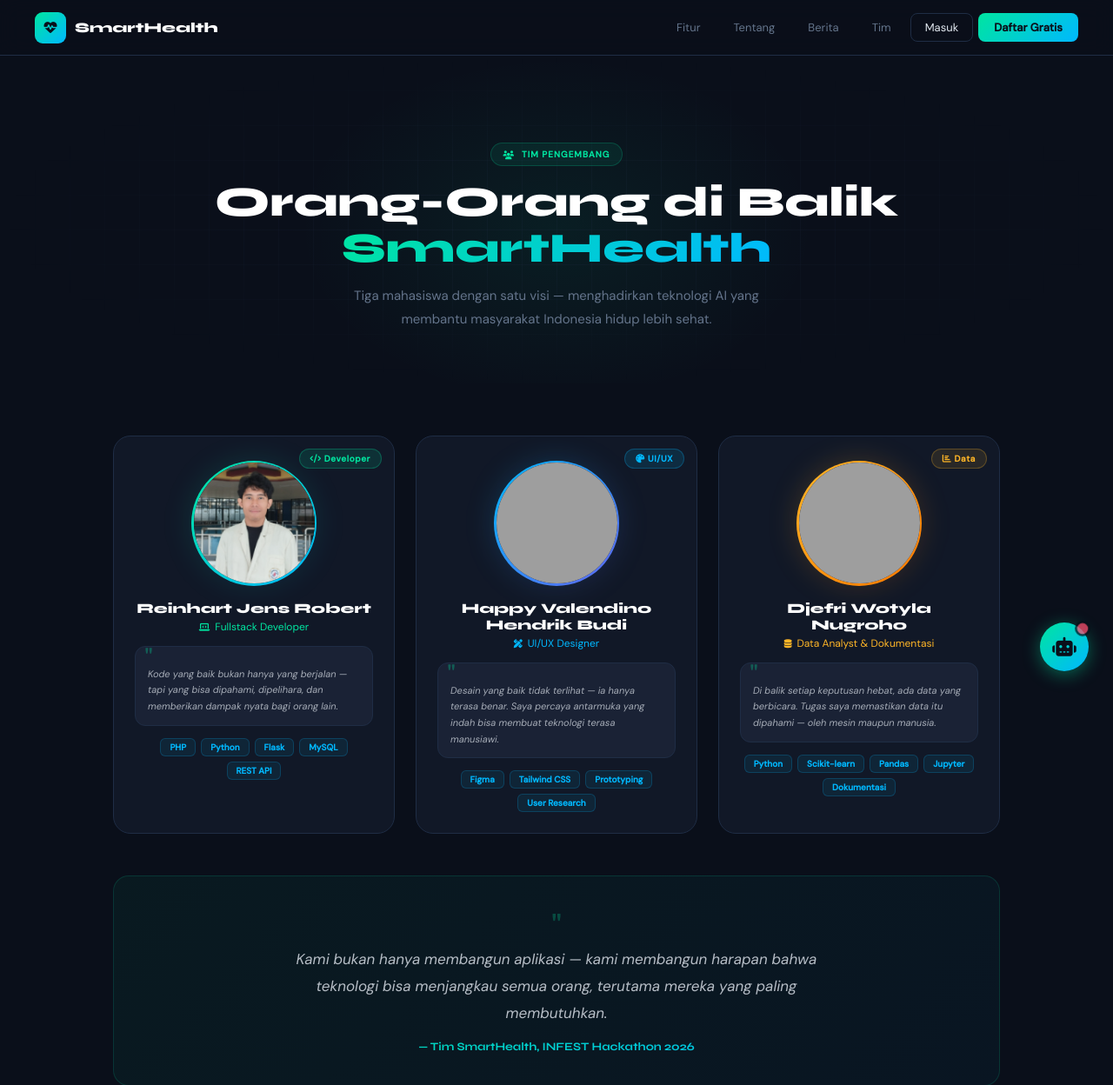
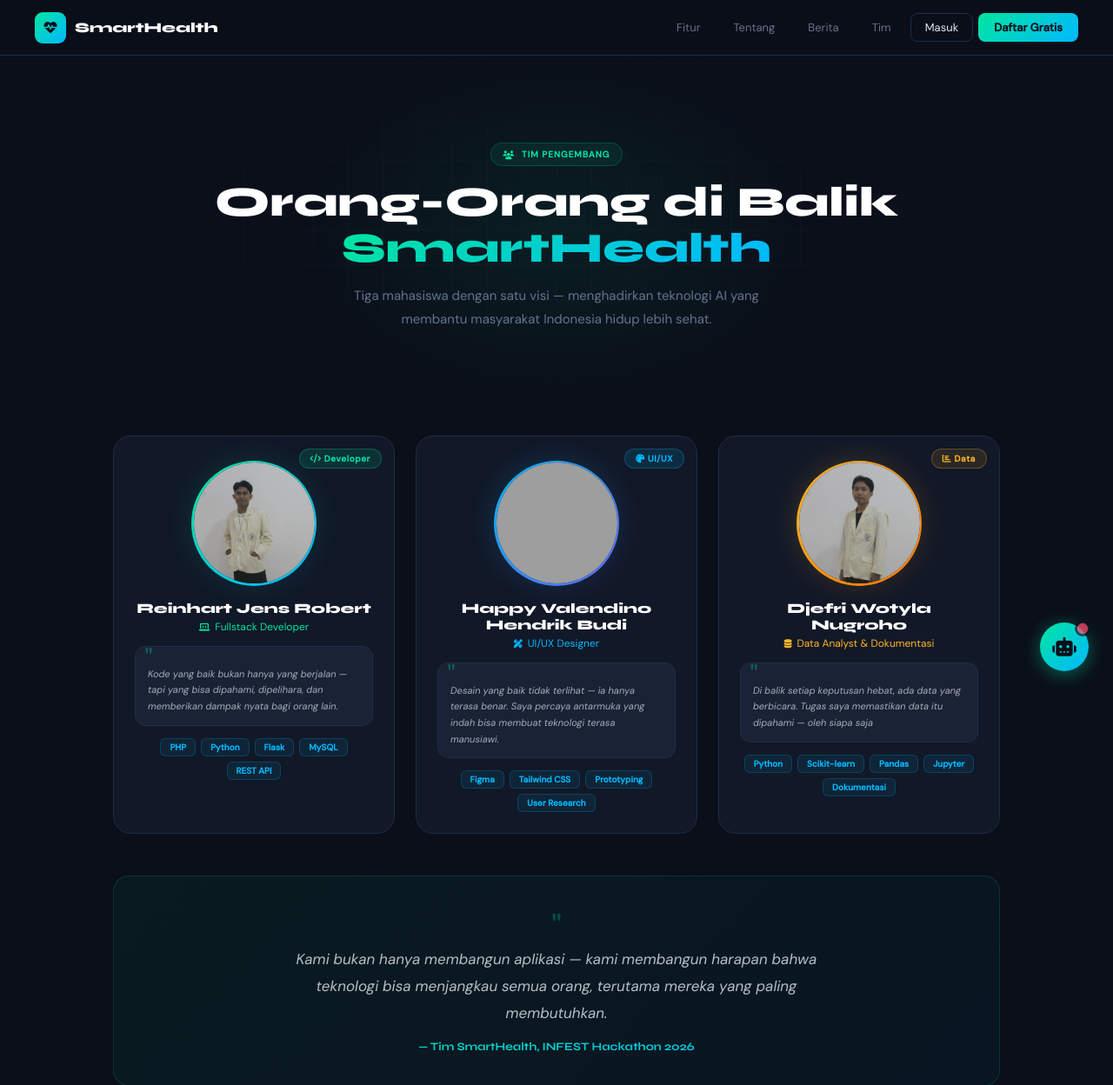
Before and after one commit to reinhart07/smarthealth, a PHP site: page /predict/pages/tim.php in a window 1280 px wide. Shown: the top 1248 px of the page at 87% size. Run offline with PHP 8.4, Linux system fonts and the light colour scheme; grey boxes are pictures that could not be loaded.

Commit message:
edit tim

```diff
--- a/pages/tim.php
+++ b/pages/tim.php
@@ -105,7 +105,7 @@
                     <div class="photo-bg"></div>
                     <div class="photo-ring">
                         <div class="photo-ring-inner">
-                            <img class="member-photo" src="/assets/img/rein.png" alt="Reinhart"
+                            <img class="member-photo" src="/assets/img/reinhart.JPG" alt="Reinhart"
                                  onerror="this.parentElement.innerHTML='<div style=width:100%;height:100%;display:flex;align-items:center;justify-content:center;background:linear-gradient(135deg,#0a2a1a,#0d3520);><span style=font-family:Syne,sans-serif;font-size:42px;font-weight:800;background:linear-gradient(135deg,#00e5a0,#00b8ff);-webkit-background-clip:text;-webkit-text-fill-color:transparent;>R</span></div>'">
                         </div>
                     </div>
@@ -136,7 +136,7 @@
                     <div class="photo-bg" style="background:linear-gradient(135deg,rgba(0,184,255,.2),rgba(99,102,241,.15));filter:blur(16px)"></div>
                     <div class="photo-ring" style="background:linear-gradient(135deg,var(--accent2),#6366f1)">
                         <div class="photo-ring-inner">
-                            <img class="member-photo" src="/assets/img/valendino.png" alt="Valendino"
+                            <img class="member-photo" src="/assets/img/valendino.JPG" alt="Valendino"
                                  onerror="this.parentElement.innerHTML='<div style=width:100%;height:100%;display:flex;align-items:center;justify-content:center;background:linear-gradient(135deg,#0a1525,#0d2035);><span style=font-family:Syne,sans-serif;font-size:42px;font-weight:800;background:linear-gradient(135deg,#00b8ff,#6366f1);-webkit-background-clip:text;-webkit-text-fill-color:transparent;>V</span></div>'">
                         </div>
                     </div>
@@ -166,7 +166,7 @@
                     <div class="photo-bg" style="background:linear-gradient(135deg,rgba(255,182,39,.2),rgba(255,120,0,.15));filter:blur(16px)"></div>
                     <div class="photo-ring" style="background:linear-gradient(135deg,var(--warning),#ff7800)">
                         <div class="photo-ring-inner">
-                            <img class="member-photo" src="/assets/img/djefri.png" alt="Djefri"
+                            <img class="member-photo" src="/assets/img/djefri.JPG" alt="Djefri"
                                  onerror="this.parentElement.innerHTML='<div style=width:100%;height:100%;display:flex;align-items:center;justify-content:center;background:linear-gradient(135deg,#1a1205,#2a1e0a);><span style=font-family:Syne,sans-serif;font-size:42px;font-weight:800;background:linear-gradient(135deg,#ffb627,#ff7800);-webkit-background-clip:text;-webkit-text-fill-color:transparent;>D</span></div>'">
                         </div>
                     </div>
@@ -176,7 +176,7 @@
                 <div class="member-name">Djefri Wotyla Nugroho</div>
                 <div class="member-role" style="color:var(--warning)"><i class="fas fa-database" style="color:var(--warning)"></i> Data Analyst & Dokumentasi</div>
                 <div class="quote-bubble">
-                    <div class="quote-text">Di balik setiap keputusan hebat, ada data yang berbicara. Tugas saya memastikan data itu dipahami — oleh mesin maupun manusia.</div>
+                    <div class="quote-text">Di balik setiap keputusan hebat, ada data yang berbicara. Tugas saya memastikan data itu dipahami — oleh siapa saja</div>
                 </div>
                 <div class="skills">
                     <span class="skill-tag">Python</span>
```
Also changed, not shown: assets/img/djefri.JPG (added), assets/img/reinhart.JPG (added), 1 other file.
